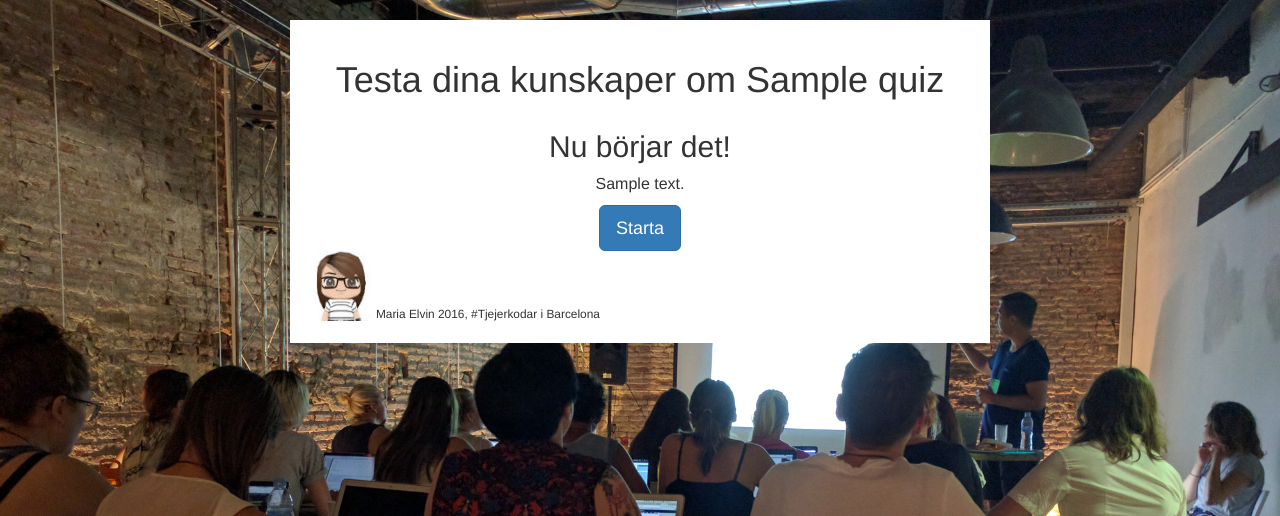
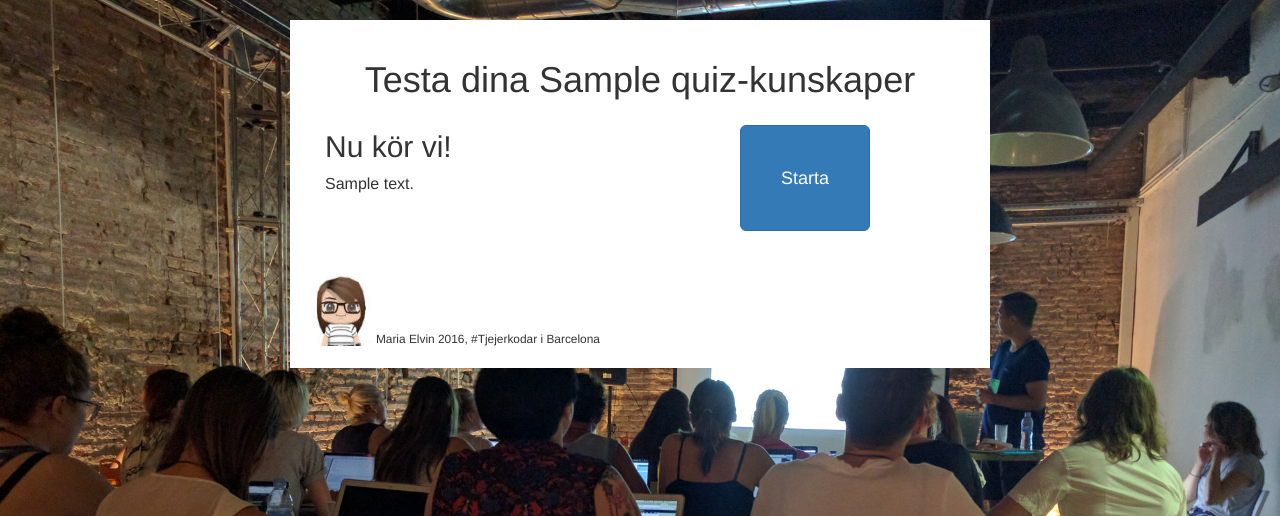
Before and after one commit to mariaelvin/quizproject, a Django app: page /quiz/1/ in a window 1280 px wide. Shown: the top 516 px of the page. Run offline with Django 3.2, Linux system fonts and the light colour scheme; tables that the repository leaves empty hold one stand-in row (values such as "Sample post"); some libraries are stand-ins or nearby versions.

Commit message:
fixat med marginaler mm

```diff
--- a/quiz/templates/quiz/quiz.html
+++ b/quiz/templates/quiz/quiz.html
@@ -13,17 +13,19 @@
 		<div class="container-fluid">
 			<div class="row">
 				<div class="col-md-12">
-					<h1>Testa dina kunskaper om {{ quiz.name }}</h1>
+					<h1>Testa dina {{ quiz.name }}-kunskaper</h1>
 				</div>
 			</div>
 			<div class="row">
-				<div class="col-md-12 text_center square">
-					<h2>Nu börjar det!</h2>
+				<div class="col-md-6">
+					<h2>Nu kör vi!</h2>
 					<p>{{ quiz.description }}</p>
 				</div>
+				<div class="col-md-6 col-padding text_center">
+				<center><a class="btn btn-primary btn-lg btn-max" type="button" href="{% url 'question_page' quiz_number 1 %}">Starta</a></center>
+				</div>
 				<div class="row">
-					<div class="col-md-12 text_center">
-						<center><a class="btn btn-primary btn-lg" type="button" href="{% url 'question_page' quiz_number 1 %}">Starta</a></center>
+					<div class="col-md-12 col-padding 15">
 					</div>
 				</div>
 				<div class="row">
--- a/quiz/templates/quiz/startpage.html
+++ b/quiz/templates/quiz/startpage.html
@@ -19,7 +19,7 @@
 			</div>
 			<div class="row">
 				<div class="col-md-6 col-padding5">
-					<h3>Har du lärt dig något den här veckan?</h3>
+					<h2>Har du lärt dig något den här veckan?</h2>
 					<p>Här kan du testa på dina kunskaper i HTML och CSS.</p>
 				</div>
 				<div class="col-md-6 col-padding col-padding">
--- a/static/css/mycss.css
+++ b/static/css/mycss.css
@@ -39,6 +39,9 @@ img {
 	display: inline-block;
     text-align: left;
 }
+.btn-max {
+	padding: 40px
+}
 .quiz_text{
 	font-size: 26px;
 }
```
